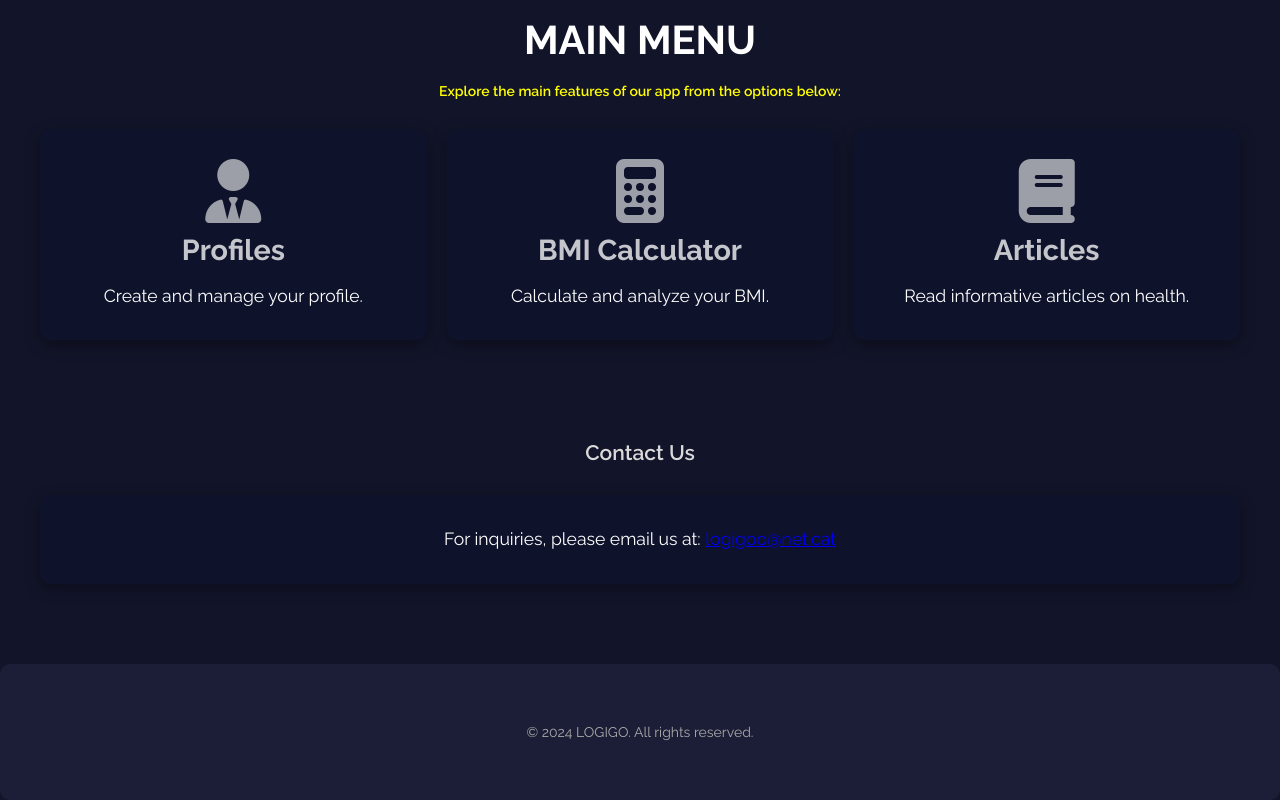
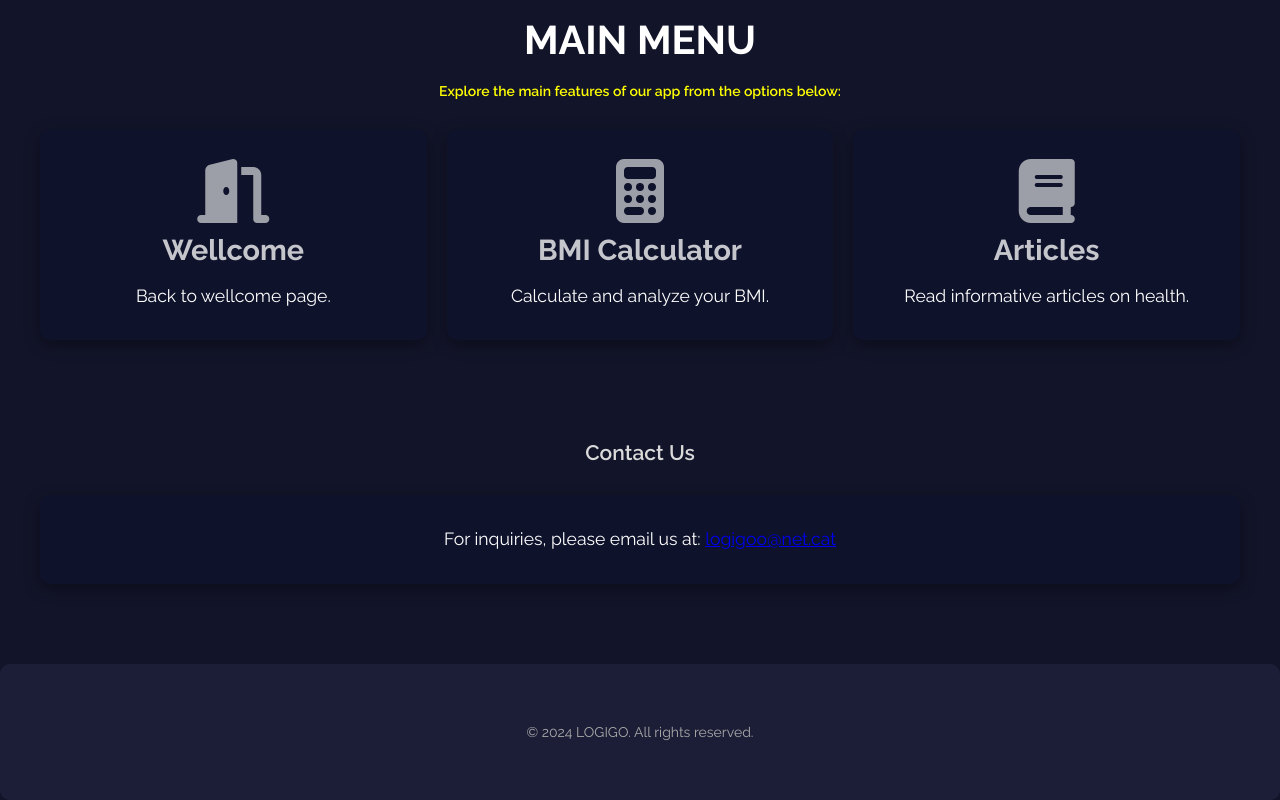
Before and after one commit to oxyzenQ/web-oxy, a plain HTML site: page BMI-oxy/home.html in a window 1280 px wide. Shown: the part 2272-3072 px from the top of the page. Drawn offline with nearby package versions, Linux system fonts and the light colour scheme.

Commit message:
change functional, for simple design.

```diff
--- a/BMI-oxy/home.html
+++ b/BMI-oxy/home.html
@@ -100,9 +100,9 @@
                 <a href="index.html" class="card-link" aria-label="Profiles - Create and manage your profile">
                     <div class="card">
                         <div class="info">
-                            <i class="fa-solid fa-user-tie fa-3x"></i>
-                            <h2>Profiles</h2>
-                            <p>Create and manage your profile.</p>
+                            <i class="fa-solid fa-door-open"></i>
+                            <h2>Wellcome</h2>
+                            <p>Back to wellcome page.</p>
                         </div>
                     </div>
                 </a>
```
Also changed, not shown: BMI-oxy/index.html (+3 -2 lines).
